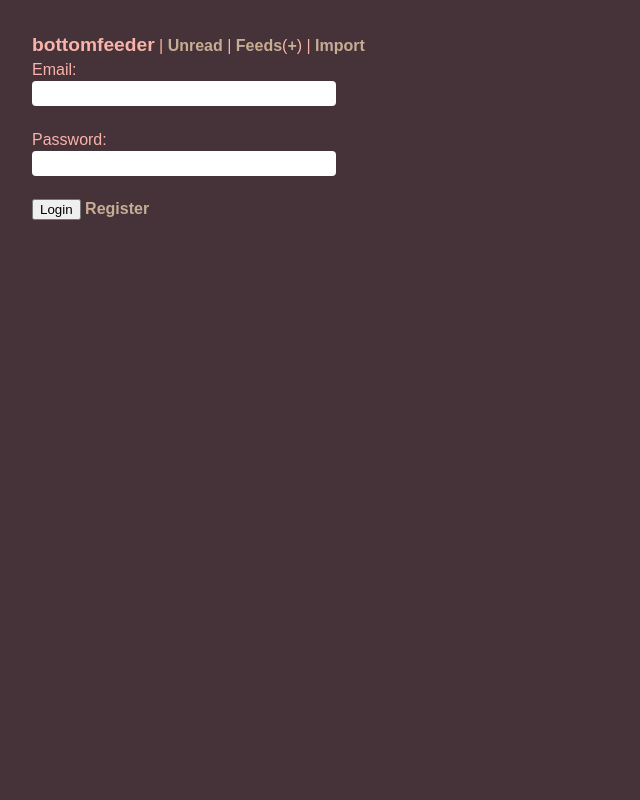
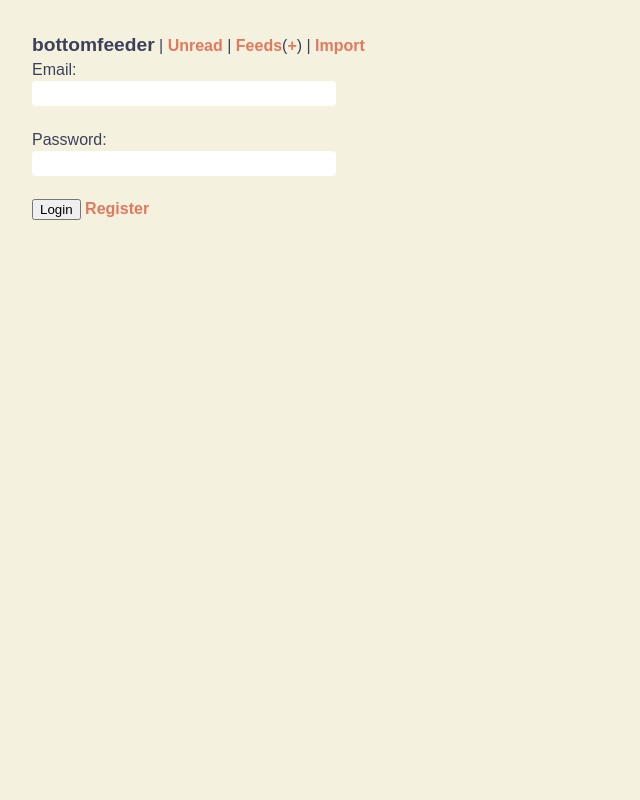
Before and after one commit to rmgr/bottomfeeder, a FastAPI app: page / in a window 1280 px wide. Shown: the whole page, without its empty margins (0-640 px from the left). Run offline with FastAPI, Linux system fonts and the light colour scheme.

Commit message:
Update styling

```diff
--- a/static/styles.css
+++ b/static/styles.css
@@ -1,10 +1,22 @@
 /* Base Colors */
+/* Light mode colors (default) */
 :root {
-  --bg-color: #463239;
-  --text-color: #FAB3A9;
-  --accent-color: #7FB285;
-  --link-color: #C6AD94;
-  --link-hover: #ED6B86;
+  --bg-color: #f4f1de;
+  --text-color: #3d405b;
+  --accent-color: #81b29a;
+  --link-color: #e07a5f;
+  --link-hover: #f2cc8f;
+}
+
+@media (prefers-color-scheme: dark) {
+  :root {
+    /* Dark mode colors */
+    --bg-color: #3d405b;
+    --text-color: #f4f1de;
+    --accent-color: #81b29a;
+    --link-color: #e07a5f;
+    --link-hover: #f2cc8f;
+  }
 }
 
 body {
```
